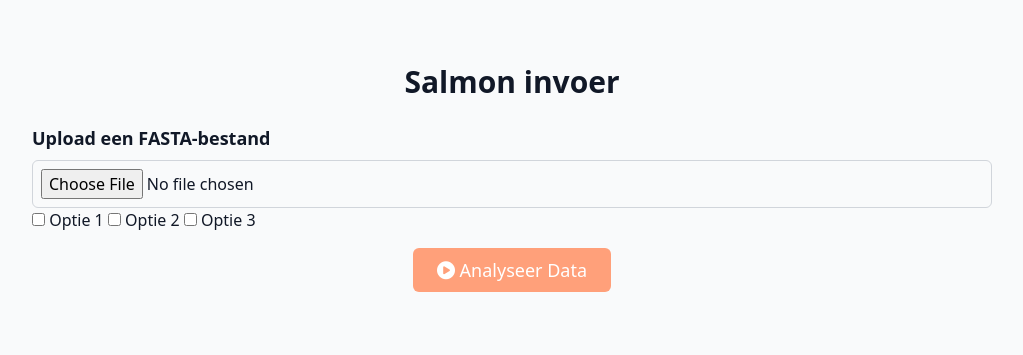
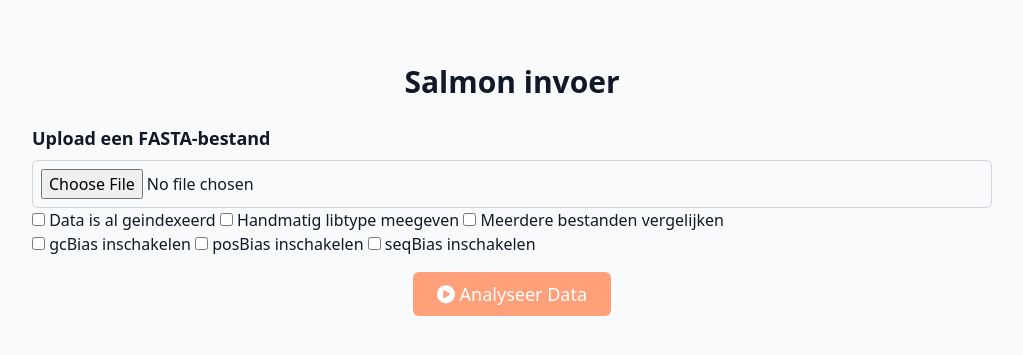
Before and after one commit to Wietze-vd-Berg/De_Bioinformatica_Toolbox, a Flask app: page /salmon_invoer in a window 1280 px wide. Shown: the part 60-415 px from the top of the page, without its empty margins (128-1151 px from the left). Run offline with Flask 3, Linux system fonts and the light colour scheme; some libraries are stand-ins or nearby versions.

Commit message:
Update app.py, resultaat.html, salmon_invoer.html - Specifieke data voor de checks toegevoegd

```diff
--- a/Website/app.py
+++ b/Website/app.py
@@ -33,7 +33,10 @@ def salmon_invoer():
         kwargs = {
             'cb1': request.form.get('checkbox1'),
             'cb2': request.form.get('checkbox2'),
-            'cb3': request.form.get('checkbox3')
+            'cb3': request.form.get('checkbox3'),
+            'cb4': request.form.get('checkbox4'),
+            'cb5': request.form.get('checkbox5'),
+            'cb6': request.form.get('checkbox6')
         }
         # Render resultaatpagina met checkbox-gegevens
         return render_template('resultaat.html', title='Resultaat', active_page='resultaat', **kwargs)
--- a/Website/templates/salmon_invoer.html
+++ b/Website/templates/salmon_invoer.html
@@ -12,9 +12,12 @@
             <div>
                 <label for="fasta-file" class="block text-lg font-semibold mb-2">Upload een FASTA-bestand</label>
                 <input type="file" id="fasta-file" name="fasta-file" accept=".fasta" class="border border-gray-300 p-2 w-full rounded-md">
-                <input type="checkbox" name="checkbox1" value="checked"> Optie 1
-                <input type="checkbox" name="checkbox2" value="checked"> Optie 2
-                <input type="checkbox" name="checkbox3" value="checked"> Optie 3
+                <p><input type="checkbox" name="checkbox1" value="checked"> Data is al geindexeerd
+                <input type="checkbox" name="checkbox2" value="checked"> Handmatig libtype meegeven
+                <input type="checkbox" name="checkbox3" value="checked"> Meerdere bestanden vergelijken</p>
+                <p><input type="checkbox" name="checkbox4" value="checked"> gcBias inschakelen
+                <input type="checkbox" name="checkbox5" value="checked"> posBias inschakelen
+                <input type="checkbox" name="checkbox6" value="checked"> seqBias inschakelen</p>
             </div>
 
             <div class="flex justify-center">
```
Also changed, not shown: Website/templates/resultaat.html (+6 -3 lines).
